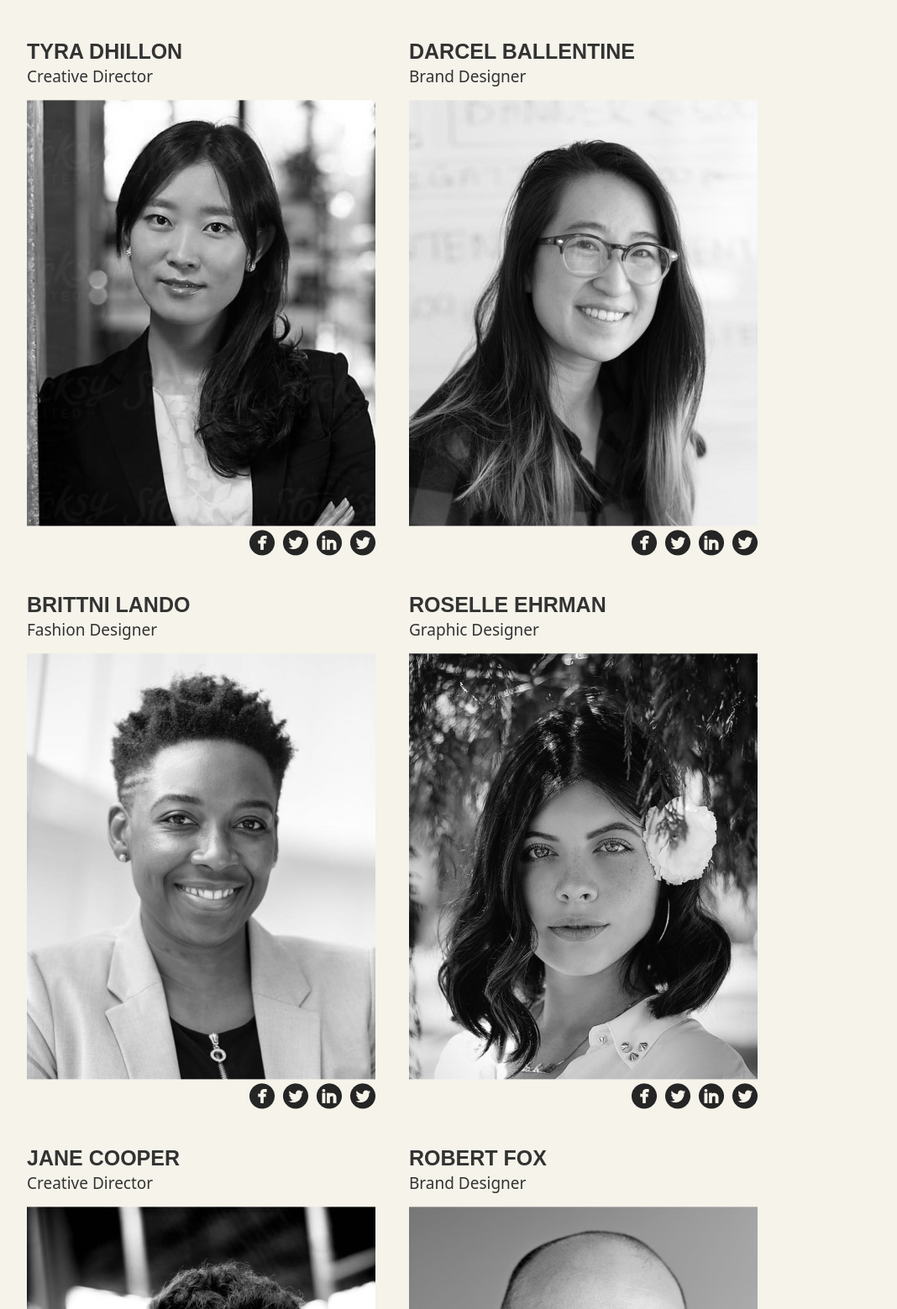
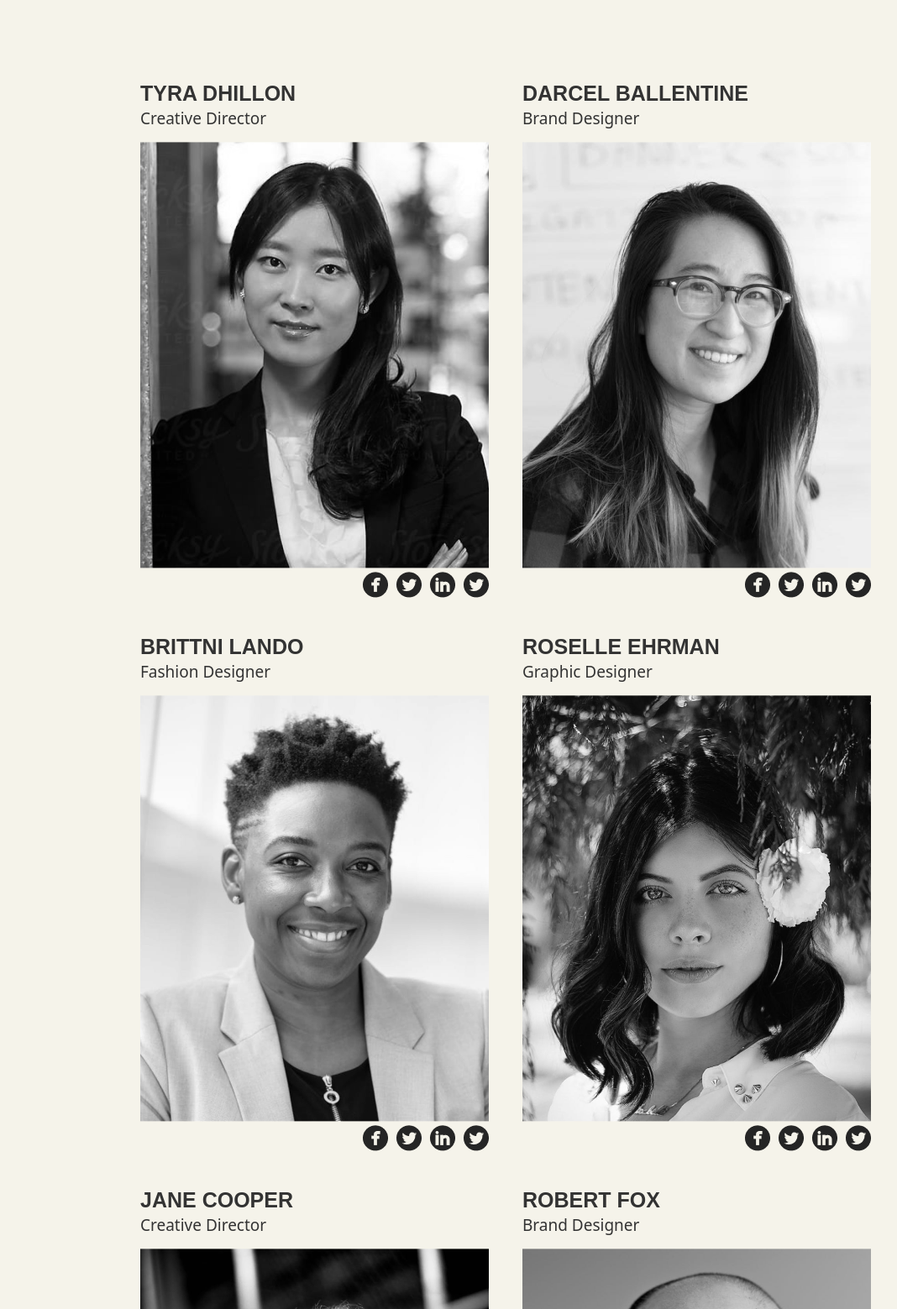
Before and after one commit to Normn24/PetProject3, a website: page src/index.html in a window 1280 px wide. Shown: the part 5121-6680 px from the top of the page at 84% size, without its empty margins (38-1106 px from the left). Drawn offline with nearby package versions, Linux system fonts and the light colour scheme; files that its build step writes are made by us from their sources.

Commit message:
added our team adaptive tablet

```diff
--- a/src/components/page-blocks/_ourteam.html
+++ b/src/components/page-blocks/_ourteam.html
@@ -2,9 +2,9 @@
     <h2>OUr Team</h2>
     <div class="first-our-team-container">
         <div>
-            <h3>Tyra Dhillon</h3>
-            <p>Creative Director</p>
-            <img src="../img/ourteam/photo.png" alt="">
+            <a href="#"><h3>Tyra Dhillon</h3></a>
+            <a href="#"><p>Creative Director</p></a>
+            <a href="#"><img src="../img/ourteam/photo.png" alt="" class="our-team-photo"></a>
             <div class="our-team-contacts">
                 <a href="#"><img src="../img/ourteam_favicon/facebook_.png" alt=""></a>
                 <a href="#"><img src="../img/ourteam_favicon/twitterbird_.png" alt=""></a>
@@ -13,9 +13,9 @@
             </div>
         </div>
         <div>
-            <h3>Darcel Ballentine</h3>
-            <p>Brand Designer</p>
-            <img src="../img/ourteam/photo1.png" alt="">
+            <a href="#"><h3>Darcel Ballentine</h3></a>
+            <a href="#"><p>Brand Designer</p></a>
+            <a href="#"><img src="../img/ourteam/photo1.png" alt="" class="our-team-photo"></a>
             <div class="our-team-contacts">
                 <a href="#"><img src="../img/ourteam_favicon/facebook_.png" alt=""></a>
                 <a href="#"><img src="../img/ourteam_favicon/twitterbird_.png" alt=""></a>
@@ -24,9 +24,9 @@
             </div>
         </div>
         <div>
-            <h3>Brittni Lando</h3>
-            <p>Fashion Designer</p>
-            <img src="../img/ourteam/photo2.png" alt="">
+            <a href="#"><h3>Brittni Lando</h3></a>
+            <a href="#"><p>Fashion Designer</p></a>
+            <a href="#"><img src="../img/ourteam/photo2.png" alt="" class="our-team-photo"></a>
             <div class="our-team-contacts">
                 <a href="#"><img src="../img/ourteam_favicon/facebook_.png" alt=""></a>
                 <a href="#"><img src="../img/ourteam_favicon/twitterbird_.png" alt=""></a>
@@ -35,9 +35,9 @@
             </div>
         </div>
         <div>
-            <h3>Roselle Ehrman</h3>
-            <p>Graphic Designer</p>
-            <img src="../img/ourteam/photo3.png" alt="">
+            <a href="#"><h3>Roselle Ehrman</h3></a>
+            <a href="#"><p>Graphic Designer</p></a>
+            <a href="#"><img src="../img/ourteam/photo3.png" alt="" class="our-team-photo" ></a>
             <div class="our-team-contacts">
                 <a href="#"><img src="../img/ourteam_favicon/facebook_.png" alt=""></a>
                 <a href="#"><img src="../img/ourteam_favicon/twitterbird_.png" alt=""></a>
@@ -46,9 +46,9 @@
             </div>
         </div>
         <div>
-            <h3>Jane Cooper</h3>
-            <p>Creative Director</p>
-            <img src="../img/ourteam/photo4.png" alt="">
+            <a href="#"><h3>Jane Cooper</h3></a>
+            <a href="#"><p>Creative Director</p></a>
+            <a href="#"><img src="../img/ourteam/photo4.png" alt="" class="our-team-photo"></a>
             <div class="our-team-contacts">
                 <a href="#"><img src="../img/ourteam_favicon/facebook_.png" alt=""></a>
                 <a href="#"><img src="../img/ourteam_favicon/twitterbird_.png" alt=""></a>
@@ -57,9 +57,9 @@
             </div>
         </div>
         <div>
-            <h3>Robert Fox</h3>
-            <p>Brand Designer</p>
-            <img src="../img/ourteam/photo5.png" alt="">
+            <a href="#"><h3>Robert Fox</h3></a>
+            <a href="#"><p>Brand Designer</p></a>
+            <a href="#"><img src="../img/ourteam/photo5.png" alt="" class="our-team-photo" ></a>
             <div class="our-team-contacts">
                 <a href="#"><img src="../img/ourteam_favicon/facebook_.png" alt=""></a>
                 <a href="#"><img src="../img/ourteam_favicon/twitterbird_.png" alt=""></a>
--- a/src/scss/style.scss
+++ b/src/scss/style.scss
@@ -281,6 +281,7 @@
         justify-content: center;
         align-items: center;
         cursor: pointer;
+        margin-top: 50px;
     }
 }
 
@@ -307,11 +308,11 @@
 
     .first-our-team-container {
         display: flex;
-        margin-left: 70px;
         gap: 40px;
         flex-wrap: wrap;
+        justify-content: center;
 
-        > div > h3 {
+        > div > a > h3 {
             color: #333;
             font-family: 'Gilroy', sans-serif;
             font-size: 25px;
@@ -319,13 +320,14 @@
             text-transform: uppercase;
             margin-bottom: 2px;
         }
-        > div > p {
+        > div > a >  p {
             color: #333;
             font-family: 'Gilroy-Medium', system-ui;
             font-size: 19px;
             font-weight: 400;
             margin-bottom: 15px ;
         }
+
 
         .join-team {
             display: flex;
@@ -477,16 +479,18 @@
 //    our team
 
    .our-team {
-        >h2 {
+        > h2 {
             font-size: 150px;
         }
         .first-our-team-container {
-
-
+            margin: 0;
+            justify-content: center;
             .join-team > h2 {
                 width: 705px;
                 font-size: 60px;
             }
+
+
         }
 
    }
```
Also changed, not shown: dist/css/style.min.css, dist/index.html, 1 other file.
